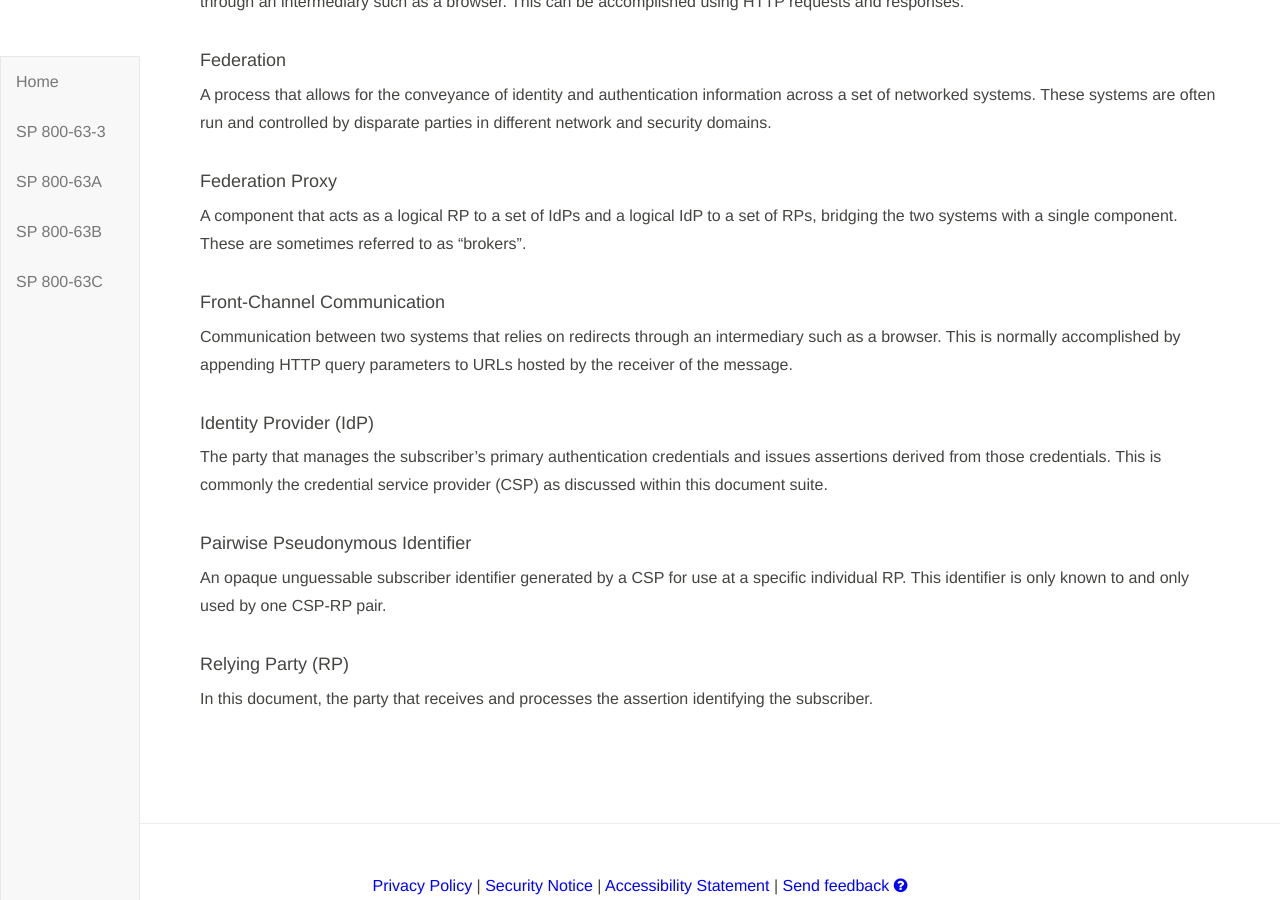
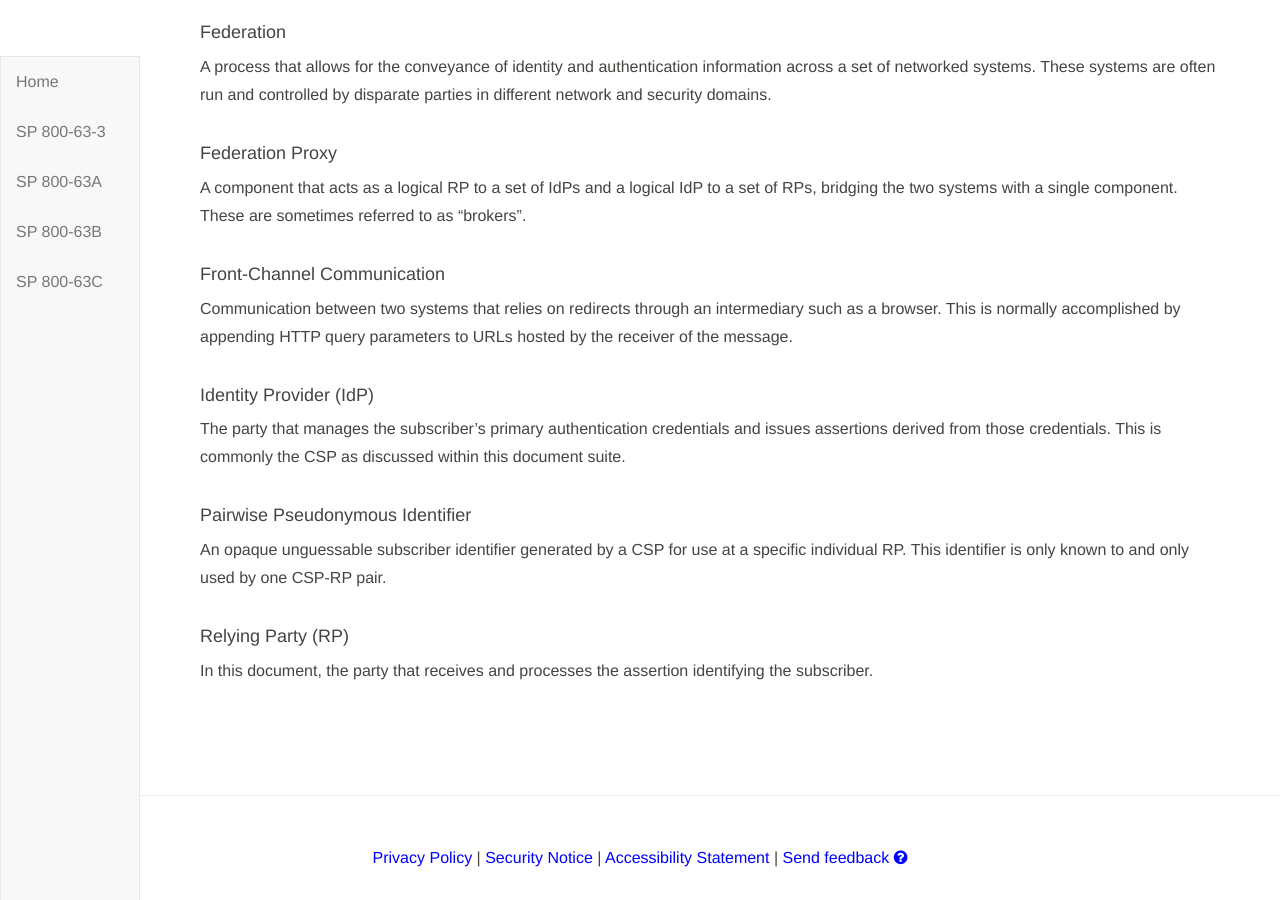
Before and after one commit to usnistgov/800-63-3, a Jekyll site: the page built from sp800-63c/sec3_definitions.md, in a window 1280 px wide and 900 px high, scrolled down 1340 px. Built offline with Jekyll 4.4.1, drawn with Linux system fonts in a browser that asks for light colours; our own code applies the rules of GitHub Pages for plain Markdown files; after the commit the page ends 2212 px from its top, so only the background shows below that; some of the changed text lies outside the part shown.

Commit message:
Update sec3_definitions.md

```diff
--- a/sp800-63c/sec3_definitions.md
+++ b/sp800-63c/sec3_definitions.md
@@ -46,7 +46,7 @@
 Communication between two systems that relies on redirects through an intermediary such as a browser. This is normally accomplished by appending HTTP query parameters to URLs hosted by the receiver of the message.
 
 #### Identity Provider (IdP)
-The party that manages the subscriber's primary authentication credentials and issues assertions derived from those credentials. This is commonly the credential service provider (CSP) as discussed within this document suite.
+The party that manages the subscriber's primary authentication credentials and issues assertions derived from those credentials. This is commonly the CSP as discussed within this document suite.
 
 #### Pairwise Pseudonymous Identifier
 An opaque unguessable subscriber identifier generated by a CSP for use at a specific individual RP. This identifier is only known to and only used by one CSP-RP pair.
```
Also changed, not shown: other parts of sp800-63c/sec3_definitions.md (+1 -1 lines).
